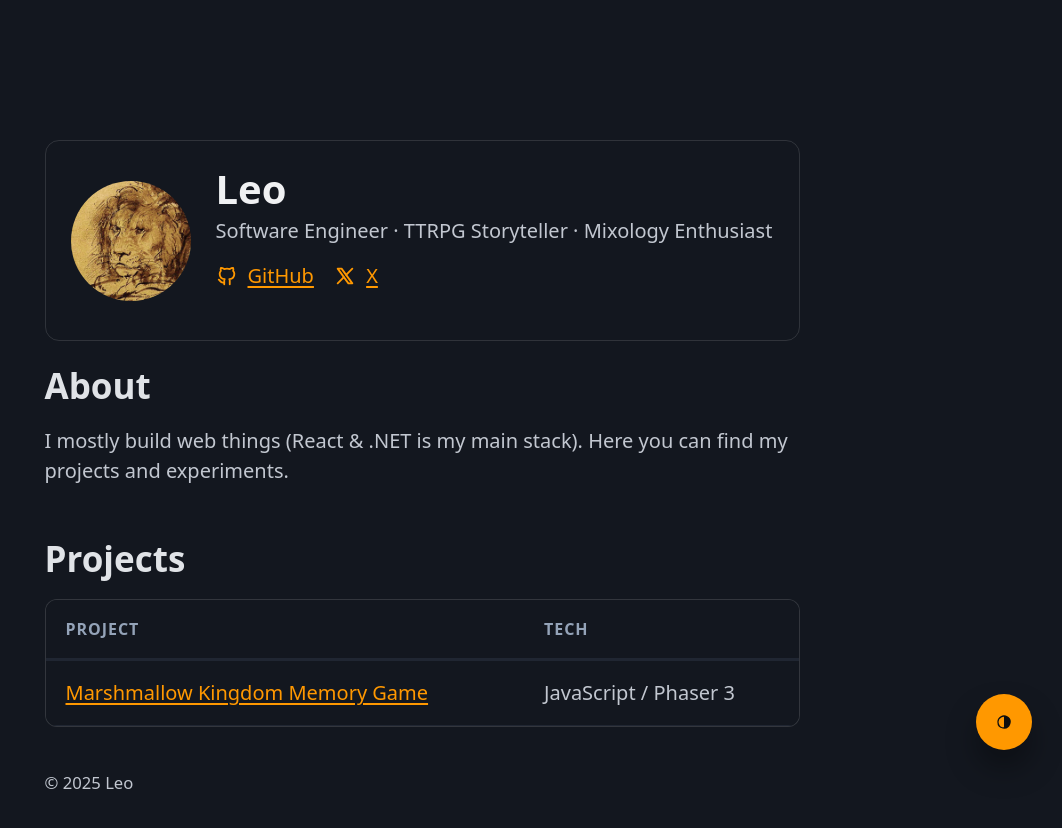
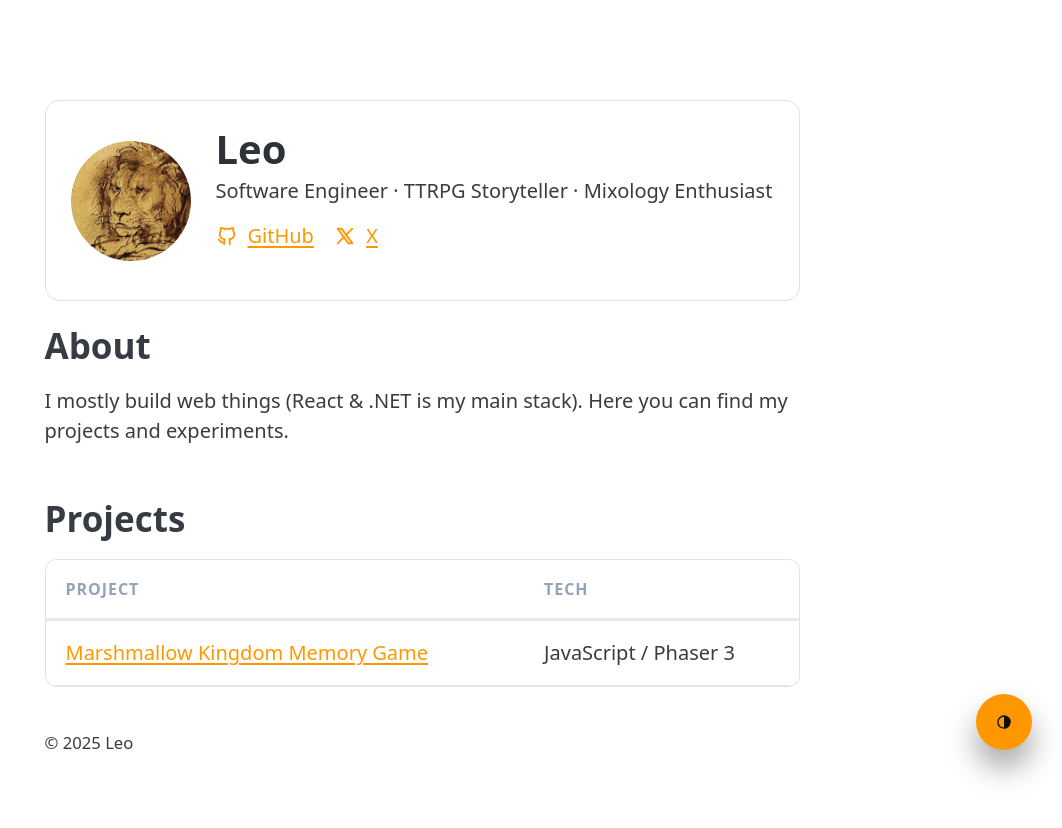
Before and after one commit to Re0niDo/Re0niDo.github.io, a plain HTML site: page index.html in a window 1280 px wide. Shown: the whole page, without its empty margins (218-1280 px from the left). Drawn offline with nearby package versions, Linux system fonts and the light colour scheme.

Commit message:
refactor: Improve lots of things

```diff
--- a/index.html
+++ b/index.html
@@ -4,6 +4,16 @@
     <meta charset="utf-8" />
     <meta name="viewport" content="width=device-width, initial-scale=1" />
     <meta name="color-scheme" content="light dark" />
+    <meta name="description" content="Leo's personal website - Software Engineer specializing in React & .NET. Explore my web development projects and experiments." />
+    <meta name="author" content="Leo" />
+
+    <!-- Open Graph / Social Media -->
+    <meta property="og:type" content="website" />
+    <meta property="og:title" content="Leo's Page" />
+    <meta property="og:description" content="Software Engineer · TTRPG Storyteller · Mixology Enthusiast" />
+    <meta property="og:url" content="https://re0nido.github.io/" />
+    <meta property="og:image" content="https://re0nido.github.io/avatar.png" />
+
     <!-- Pico.css (classless, centered viewport) -->
     <link
       rel="stylesheet"
@@ -11,12 +21,21 @@
     />
     <link rel="icon" type="image/png" href="avatar.png" />
     <title>Leo's Page</title>
+
+    <!-- Inline theme script to prevent flash -->
+    <script>
+      (function() {
+        const storedTheme = localStorage.getItem("theme");
+        const prefersDark = window.matchMedia("(prefers-color-scheme: dark)").matches;
+        const theme = storedTheme || (prefersDark ? "dark" : "light");
+        document.documentElement.setAttribute("data-theme", theme);
+      })();
+    </script>
     <style>
       /* tiny tweaks */
       :root {
         --accent-color: #ff9800;
         --accent-color-hover: #ffb74d;
-        --border-color: rgba(255, 255, 255, 0.12);
       }
       :root[data-theme="light"] {
         --border-color: rgba(15, 23, 42, 0.12);
@@ -145,8 +164,6 @@
     </style>
   </head>
   <body>
-    <header></header>
-
     <main>
       <section class="card">
         <div class="grid grid-2">
@@ -170,6 +187,7 @@
                   stroke-linecap="round"
                   stroke-linejoin="round"
                   class="icon icon-tabler icons-tabler-outline icon-tabler-brand-github"
+                  aria-hidden="true"
                 >
                   <path stroke="none" d="M0 0h24v24H0z" fill="none" />
                   <path
@@ -191,6 +209,7 @@
                   stroke-linecap="round"
                   stroke-linejoin="round"
                   class="icon icon-tabler icons-tabler-outline icon-tabler-brand-x"
+                  aria-hidden="true"
                 >
                   <path stroke="none" d="M0 0h24v24H0z" fill="none" />
                   <path d="M4 4l11.733 16h4.267l-11.733 -16z" />
@@ -252,6 +271,7 @@
         viewBox="0 0 24 24"
         fill="currentColor"
         class="icon icon-tabler icons-tabler-filled icon-tabler-brightness"
+        aria-hidden="true"
       >
         <path stroke="none" d="M0 0h24v24H0z" fill="none" />
         <path
@@ -261,14 +281,13 @@
     </button>
 
     <script>
+      // Initialize year in footer
       document.getElementById("y").textContent = new Date().getFullYear();
-      const root = document.documentElement;
+
+      // Theme toggle functionality
       const toggleButton = document.getElementById("theme-toggle");
-      const storedTheme = localStorage.getItem("theme");
-      const initialTheme = storedTheme || "dark";
-      root.setAttribute("data-theme", initialTheme);
-
       toggleButton?.addEventListener("click", () => {
+        const root = document.documentElement;
         const nextTheme =
           root.getAttribute("data-theme") === "light" ? "dark" : "light";
         root.setAttribute("data-theme", nextTheme);
```
